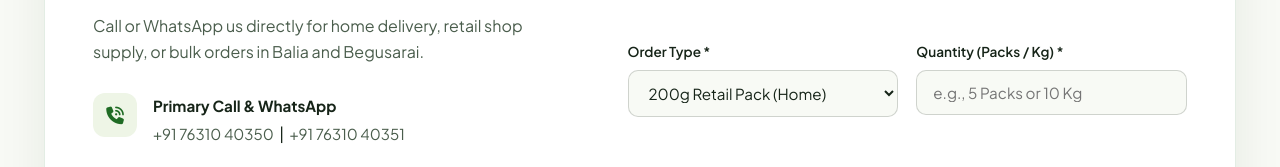
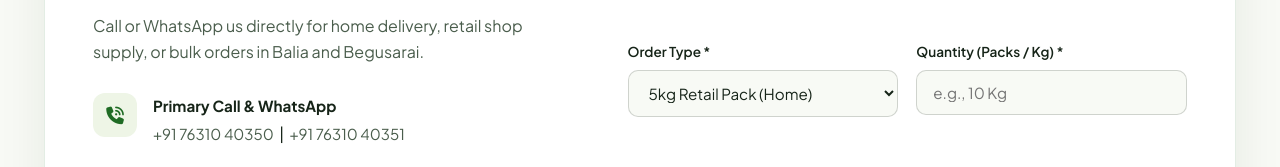
Before and after one commit to soyashree/soyashree, a plain HTML site: page index.html in a window 1280 px wide. Shown: the part 4128-4295 px from the top of the page. Drawn offline with nearby package versions, Linux system fonts and the light colour scheme; a web font is replaced by a local one.

```diff
--- a/index.html
+++ b/index.html
@@ -1486,7 +1486,7 @@
           <div class="form-group">
             <label for="orderType">Order Type *</label>
             <select id="orderType" required>
-              <option value="200g Retail Pack (Home)">200g Retail Pack (Home)</option>
+              <option value="5kg Retail Pack (Home)">5kg Retail Pack (Home)</option>
               <option value="Retail Shop Wholesale Supply">Retail Shop Wholesale Supply</option>
               <option value="Hotel / Restaurant Supply">Hotel / Restaurant Supply</option>
               <option value="Wedding / Event Bulk Order">Wedding / Event Bulk Order</option>
@@ -1494,7 +1494,7 @@
           </div>
           <div class="form-group">
             <label for="quantity">Quantity (Packs / Kg) *</label>
-            <input type="text" id="quantity" placeholder="e.g., 5 Packs or 10 Kg" required>
+            <input type="text" id="quantity" placeholder="e.g., 10 Kg" required>
           </div>
           <div class="form-group full">
             <label for="address">Delivery Location / Message</label>
```
